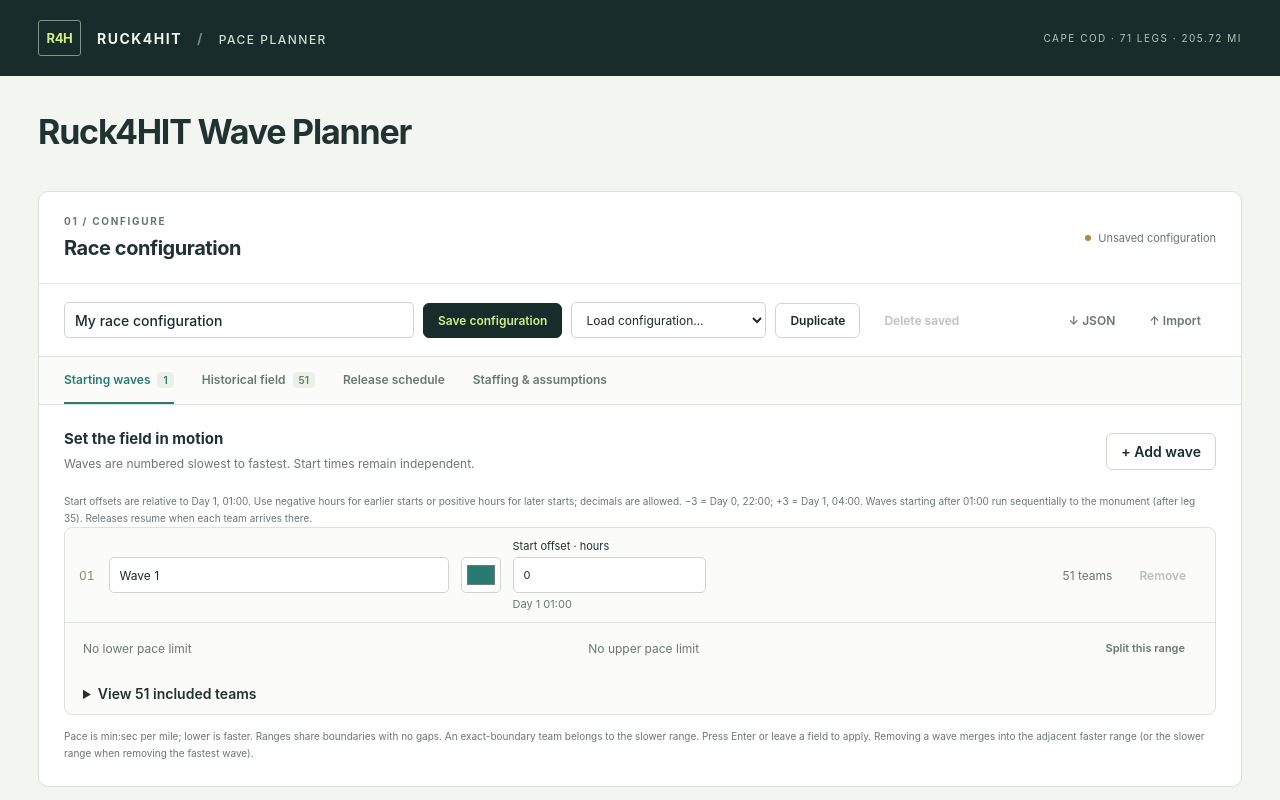
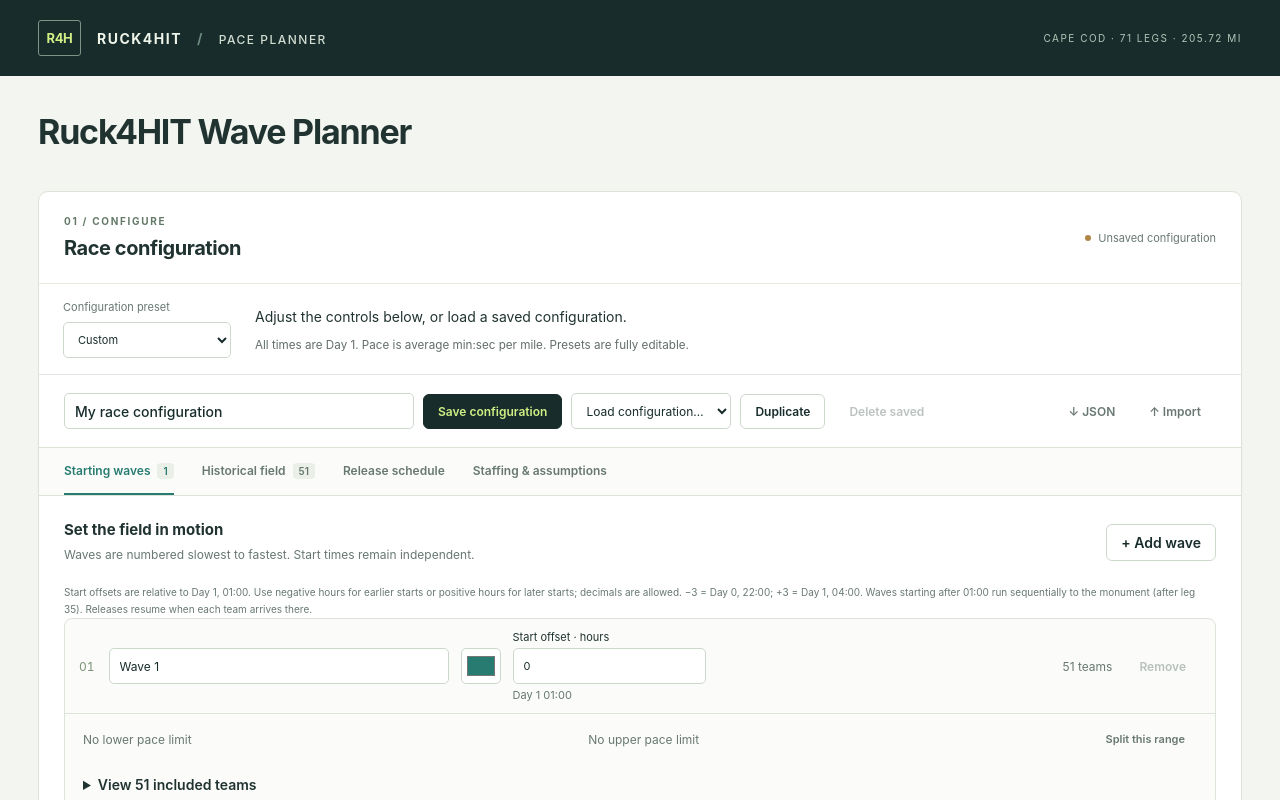
Before and after one commit to mhornmclane/WavePlanner, a React (Vite) app: page / in a window 1280 px wide. Shown: the top 800 px of the page. Built offline with nearby package versions, Linux system fonts and the light colour scheme.

Commit message:
Add editable race configuration presets

```diff
--- a/src/App.tsx
+++ b/src/App.tsx
@@ -16,9 +16,19 @@ import {
   type SavedScenario,
 } from "./storage";
 import type { Scenario } from "./model";
+import { createPreset, presets, type PresetId } from "./presets";
 
 export default function App() {
   const [scenario, setScenario] = useState(initialScenario);
+  const [presetId, setPresetId] = useState<PresetId | "custom">("custom");
+  const [configRevision, setConfigRevision] = useState(0);
+  const activePreset = presets.find((p) => p.id === presetId);
+  function editScenario(updater: (s: Scenario) => Scenario) {
+    const next = updater(scenario);
+    if (JSON.stringify(next) === JSON.stringify(scenario)) return;
+    setPresetId("custom");
+    setScenario(next);
+  }
   const [overlay, setOverlay] = useState(false);
   const [visualizer, setVisualizer] = useState<"chart" | "replay">("chart");
   const [saves, setSaves] = useState<SavedScenario[]>([]);
@@ -56,6 +66,8 @@ export default function App() {
   const dirty = JSON.stringify(scenario) !== savedText;
   function replace(s: Scenario, id = "") {
     setScenario(s);
+    setPresetId("custom");
+    setConfigRevision((revision) => revision + 1);
     setLoadedId(id);
     setSavedText(id ? JSON.stringify(s) : "");
     setFileError("");
@@ -89,21 +101,21 @@ export default function App() {
     }
   }
   function load(id: string) {
-    if (id === "baseline") {
-      replace({
-        ...baseline(scenario.selectedTeamIds),
-        name: "2026 baseline copy",
-      });
-      setNotice(
-        "Loaded a working copy of the baseline for the selected field. The baseline comparison stays unchanged.",
-      );
-      return;
-    }
     const saved = saves.find((s) => s.id === id);
     if (saved) {
       replace(structuredClone(saved.scenario), id);
       setNotice(`Loaded ${saved.scenario.name}.`);
     }
+  }
+  function loadPreset(id: PresetId | "custom") {
+    if (id === "custom") {
+      setPresetId("custom");
+      return;
+    }
+    const next = createPreset(id, scenario.selectedTeamIds);
+    replace(next);
+    setPresetId(id);
+    setNotice(`Loaded ${next.name}. All parameters are editable. Selected teams retained; release, challenge, and staffing settings reset to baseline.`);
   }
   async function importFile(file: File | undefined) {
     if (!file) return;
@@ -146,6 +158,21 @@ export default function App() {
               {dirty ? "Unsaved configuration" : "Saved in this browser"}
             </span>
           </div>
+          <div className="preset-toolbar">
+            <label className="field">
+              <span>Configuration preset</span>
+              <select value={presetId} onChange={(e) => loadPreset(e.target.value as PresetId | "custom")}>
+                <option value="custom">Custom</option>
+                {presets.map((preset) => (
+                  <option key={preset.id} value={preset.id}>{preset.name}</option>
+                ))}
+              </select>
+            </label>
+            <div className="preset-summary">
+              <p>{activePreset?.summary ?? "Adjust the controls below, or load a saved configuration."}</p>
+              <small>All times are Day 1. Pace is average min:sec per mile. Presets are fully editable.</small>
+            </div>
+          </div>
           <div className="save-toolbar">
             <label className="scenario-name">
               <span className="sr-only">Configuration name</span>
@@ -154,7 +181,7 @@ export default function App() {
                 maxLength={120}
                 value={scenario.name}
                 onChange={(e) =>
-                  setScenario((s) => ({ ...s, name: e.target.value }))
+                  editScenario((s) => ({ ...s, name: e.target.value }))
                 }
               />
             </label>
@@ -173,7 +200,6 @@ export default function App() {
               <option value="" disabled>
                 Load configuration…
               </option>
-              <option value="baseline">2026 baseline · use a copy</option>
               {saves.map((s) => (
                 <option key={s.id} value={s.id}>
                   {s.scenario.name}
@@ -241,8 +267,9 @@ export default function App() {
             </div>
           </div>
           <Config
+            key={configRevision}
             scenario={scenario}
-            setScenario={setScenario}
+            setScenario={editScenario}
             result={result}
           />
         </section>
--- /dev/null
+++ b/src/presets.ts
@@ -0,0 +1,55 @@
+import { baseline, colors } from "./data";
+import { syncAssignments } from "./waves";
+import type { Scenario } from "./model";
+
+export const presets = [
+  {
+    id: "status-quo",
+    name: "Status quo",
+    summary: "Everyone starts at 1am.",
+    boundaries: [],
+    starts: [3600],
+  },
+  {
+    id: "three-waves",
+    name: "3 waves · 1–3am",
+    summary: "10:15 and slower: 1am · 9:30–under 10:15: 2am · Faster than 9:30: 3am.",
+    boundaries: [570, 615],
+    starts: [10800, 7200, 3600],
+  },
+  {
+    id: "midnight-waves",
+    name: "3 waves · midnight–2am",
+    summary: "10:30 and slower: midnight · 9:30–under 10:30: 1am · Faster than 9:30: 2am.",
+    boundaries: [570, 630],
+    starts: [7200, 3600, 0],
+  },
+  {
+    id: "two-waves",
+    name: "2 waves · 1am / 3am",
+    summary: "9:15 and slower: 1am · Faster than 9:15: 3am.",
+    boundaries: [555],
+    starts: [10800, 3600],
+  },
+] as const;
+
+export type PresetId = (typeof presets)[number]["id"];
+
+export function createPreset(id: PresetId, selectedTeamIds: string[]): Scenario {
+  const preset = presets.find((p) => p.id === id)!;
+  return syncAssignments({
+    ...baseline(selectedTeamIds),
+    name: preset.name,
+    // Pace ranges are stored fastest first, displayed slowest first.
+    waves: preset.starts.map((start, index) => {
+      const number = preset.starts.length - index;
+      return {
+        id: `wave-${number}`,
+        name: `Wave ${number}`,
+        color: colors[number - 1],
+        start,
+      };
+    }),
+    waveRules: { mode: "pace", boundaries: [...preset.boundaries] },
+  });
+}
--- a/src/styles.css
+++ b/src/styles.css
@@ -481,3 +481,15 @@ footer {
     flex-wrap: wrap;
   }
 }
+.preset-toolbar {
+  display: flex;
+  flex-wrap: wrap;
+  align-items: center;
+  gap: 16px 24px;
+  padding: 16px 24px;
+  border-bottom: 1px solid #e2e5e3;
+}
+.preset-toolbar .field { margin: 0; }
+.preset-summary { flex: 1 1 280px; }
+.preset-summary p { margin: 0 0 6px; }
+.preset-summary small { color: #626d68; }
```
Also changed, not shown: tests/presets.e2e.ts (added, +74 -0 lines), 2 other files (tests, documents, lock files or other folders).
